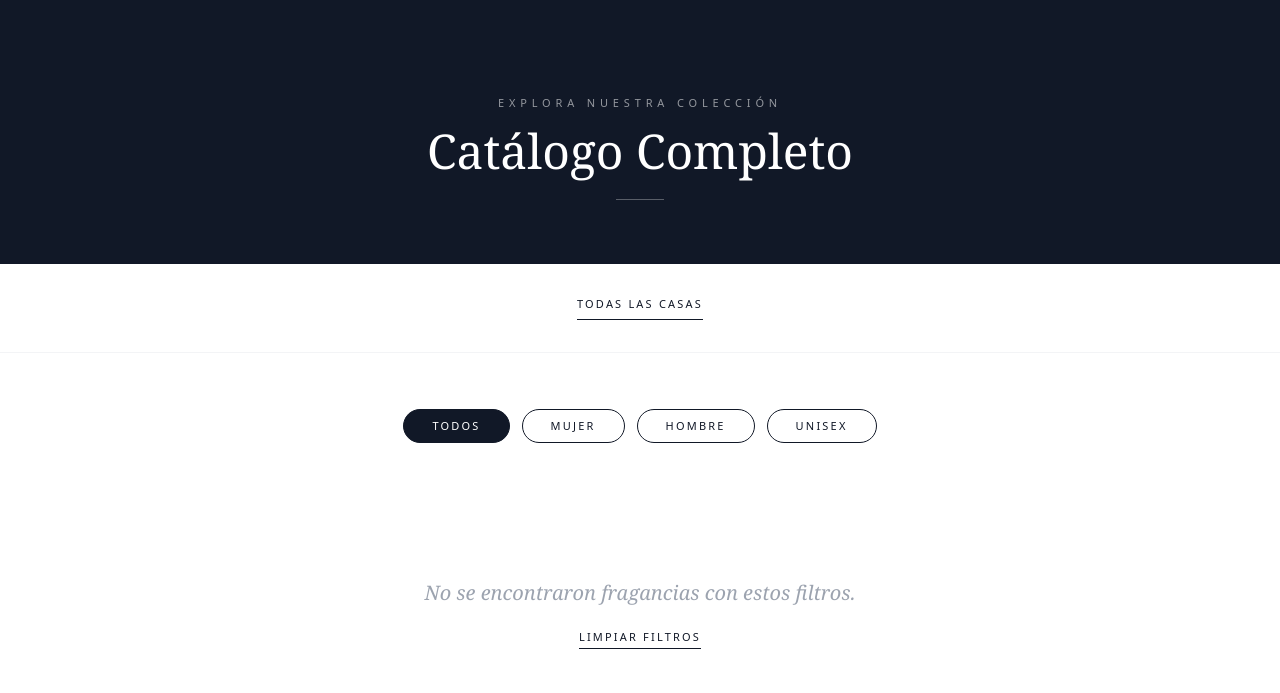
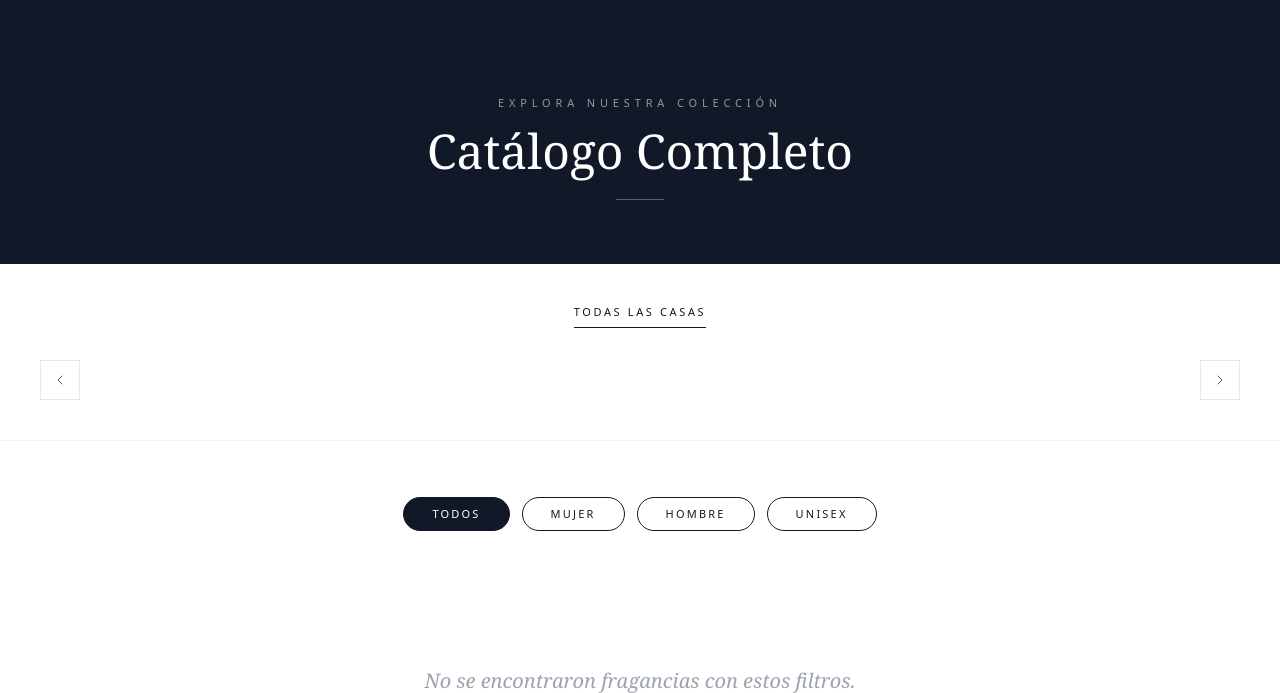
Before and after one commit to lordPobre/dl-parfums-web, a Django app: page /catalogo/ in a window 1280 px wide. Shown: the part 119-812 px from the top of the page. Run offline with Django 5.2, Linux system fonts and the light colour scheme; data that the repository does not hold is empty; some libraries are stand-ins or nearby versions; some web fonts are replaced.

Commit message:
fix catalogo

```diff
--- a/templates/base.html
+++ b/templates/base.html
@@ -35,6 +35,9 @@
         .marquee-track { animation: marquee-scroll var(--marquee-duration, 30s) linear infinite; }
         .marquee:hover .marquee-track { animation-play-state: paused; }
         @media (prefers-reduced-motion: reduce) { .marquee-track { animation: none; } }
+
+        /* Oculta la barra de scroll del carrusel de marcas (Chrome/Safari) */
+        #marcas-track::-webkit-scrollbar { display: none; }
 
         /* Protección básica de imágenes (disuasivo, no infalible) */
         img {
--- a/templates/catalogo.html
+++ b/templates/catalogo.html
@@ -12,25 +12,55 @@
     <div class="w-12 h-[1px] bg-white/30 mx-auto mt-6"></div>
 </section>
 
-<!-- Filtro por casa -->
-<section class="py-8 bg-white border-b border-gray-100">
-    <div class="max-w-[1200px] mx-auto px-5 md:px-10 flex flex-wrap items-center justify-center gap-x-11 gap-y-6">
+<!-- Filtro por casa (carrusel horizontal con flechas) -->
+<section class="py-10 bg-white border-b border-gray-100">
+    <div class="max-w-[1280px] mx-auto px-5 md:px-10">
+        <div class="flex justify-center mb-8">
             <a href="?{% if genero_actual %}genero={{ genero_actual }}{% endif %}{% if familia_actual %}{% if genero_actual %}&{% endif %}familia={{ familia_actual }}{% endif %}#productos"
-           class="text-[11px] tracking-[0.2em] uppercase pb-1.5 transition-all {% if not marca_seleccionada_id %}text-gray-900 border-b border-gray-900{% else %}text-gray-400 hover:text-gray-900{% endif %}">
+               class="text-[11px] tracking-[0.24em] uppercase pb-1.5 transition-all {% if not marca_seleccionada_id %}text-gray-900 border-b border-gray-900{% else %}text-gray-400 hover:text-gray-900{% endif %}">
                Todas las Casas
             </a>
+        </div>
+        <div class="relative flex items-center">
+            <button type="button" id="marcas-prev" aria-label="Anterior"
+                    class="flex-shrink-0 w-10 h-10 flex items-center justify-center border border-gray-200 text-gray-600 hover:border-gray-900 hover:text-gray-900 transition-colors z-10 bg-white">
+                <svg class="w-4 h-4" viewBox="0 0 24 24" fill="none" stroke="currentColor" stroke-width="1.5" stroke-linecap="round" stroke-linejoin="round"><path d="M15 18l-6-6 6-6"></path></svg>
+            </button>
+
+            <div id="marcas-track" class="flex-1 mx-3 flex gap-3 overflow-x-auto scroll-smooth py-1"
+                 style="scrollbar-width: none; -ms-overflow-style: none;">
                 {% for marca in marcas %}
                 <a href="?marca={{ marca.id }}{% if genero_actual %}&genero={{ genero_actual }}{% endif %}{% if familia_actual %}&familia={{ familia_actual }}{% endif %}#productos"
-           class="flex-shrink-0 transition-all duration-500 {% if marca_seleccionada_id == marca.id %}grayscale-0 opacity-100 scale-110{% else %}grayscale opacity-40 hover:grayscale-0 hover:opacity-100{% endif %}">
+                   title="{{ marca.nombre }}"
+                   class="group flex-shrink-0 w-[130px] h-20 flex items-center justify-center px-3 border transition-all duration-300 {% if marca_seleccionada_id == marca.id %}border-gray-900 bg-gray-50{% else %}border-gray-100 hover:border-gray-300{% endif %}">
                     {% if marca.logo %}
-                <img src="{{ marca.logo.url }}" alt="{{ marca.nombre }}" class="h-8 md:h-9 object-contain">
+                        <img src="{{ marca.logo.url }}" alt="{{ marca.nombre }}" class="max-h-20 max-w-full object-contain transition-all duration-300 {% if marca_seleccionada_id == marca.id %}grayscale-0 opacity-100{% else %}grayscale opacity-50 group-hover:grayscale-0 group-hover:opacity-100{% endif %}">
                     {% else %}
-                <span class="font-serif text-lg text-gray-800">{{ marca.nombre }}</span>
+                        <span class="font-serif text-sm text-gray-800 text-center leading-tight">{{ marca.nombre }}</span>
                     {% endif %}
                 </a>
                 {% endfor %}
             </div>
+
+            <button type="button" id="marcas-next" aria-label="Siguiente"
+                    class="flex-shrink-0 w-10 h-10 flex items-center justify-center border border-gray-200 text-gray-600 hover:border-gray-900 hover:text-gray-900 transition-colors z-10 bg-white">
+                <svg class="w-4 h-4" viewBox="0 0 24 24" fill="none" stroke="currentColor" stroke-width="1.5" stroke-linecap="round" stroke-linejoin="round"><path d="M9 18l6-6-6-6"></path></svg>
+            </button>
+        </div>
+    </div>
 </section>
+
+<script>
+    document.addEventListener("DOMContentLoaded", function () {
+        const track = document.getElementById('marcas-track');
+        const prev = document.getElementById('marcas-prev');
+        const next = document.getElementById('marcas-next');
+        if (!track) return;
+        const paso = 420;
+        prev.addEventListener('click', function () { track.scrollBy({ left: -paso, behavior: 'smooth' }); });
+        next.addEventListener('click', function () { track.scrollBy({ left: paso, behavior: 'smooth' }); });
+    });
+</script>
 
 <section id="productos" class="pt-14 px-5 md:px-10 max-w-[1400px] mx-auto">
 
```
Lines whose indentation alone changed are shown as unchanged.
